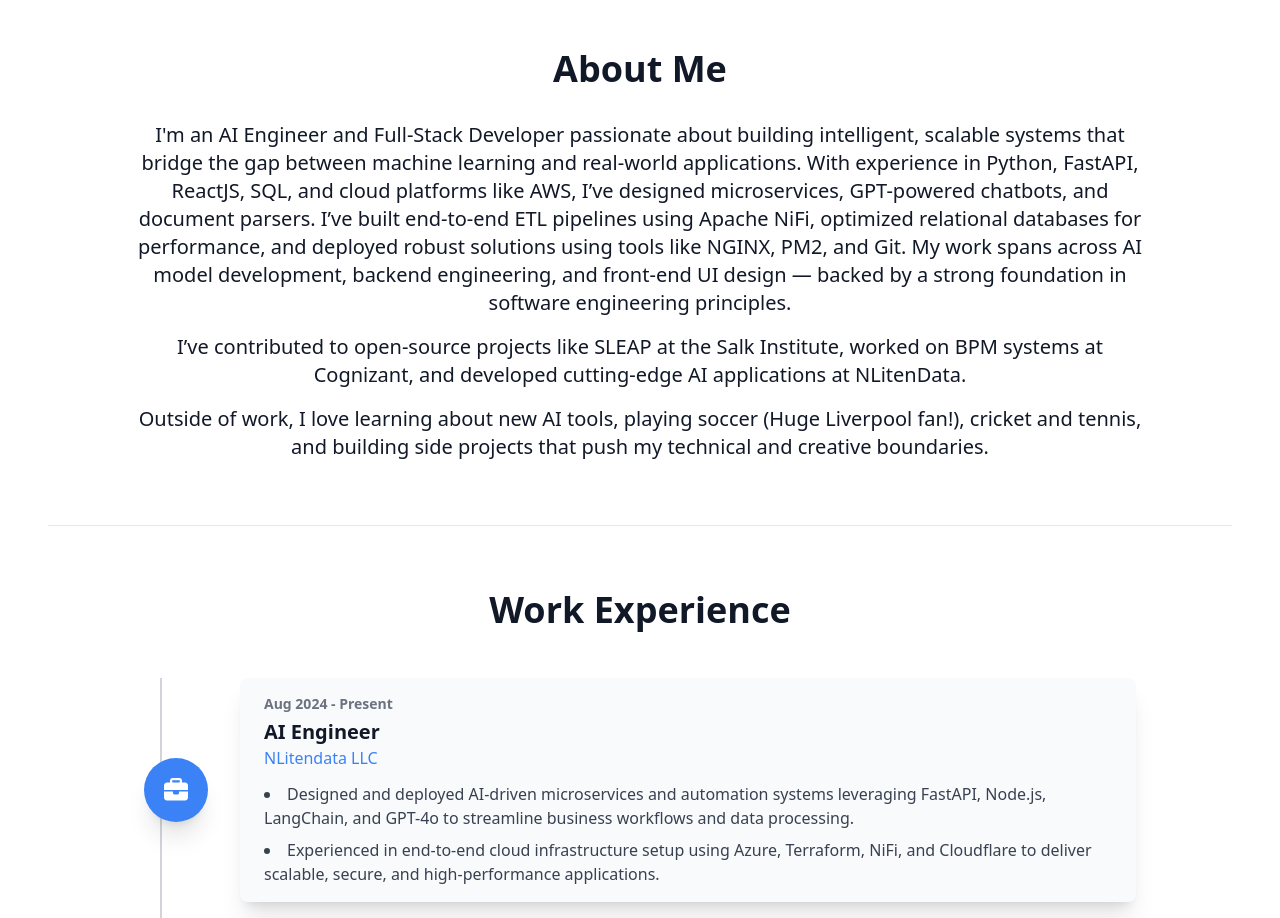
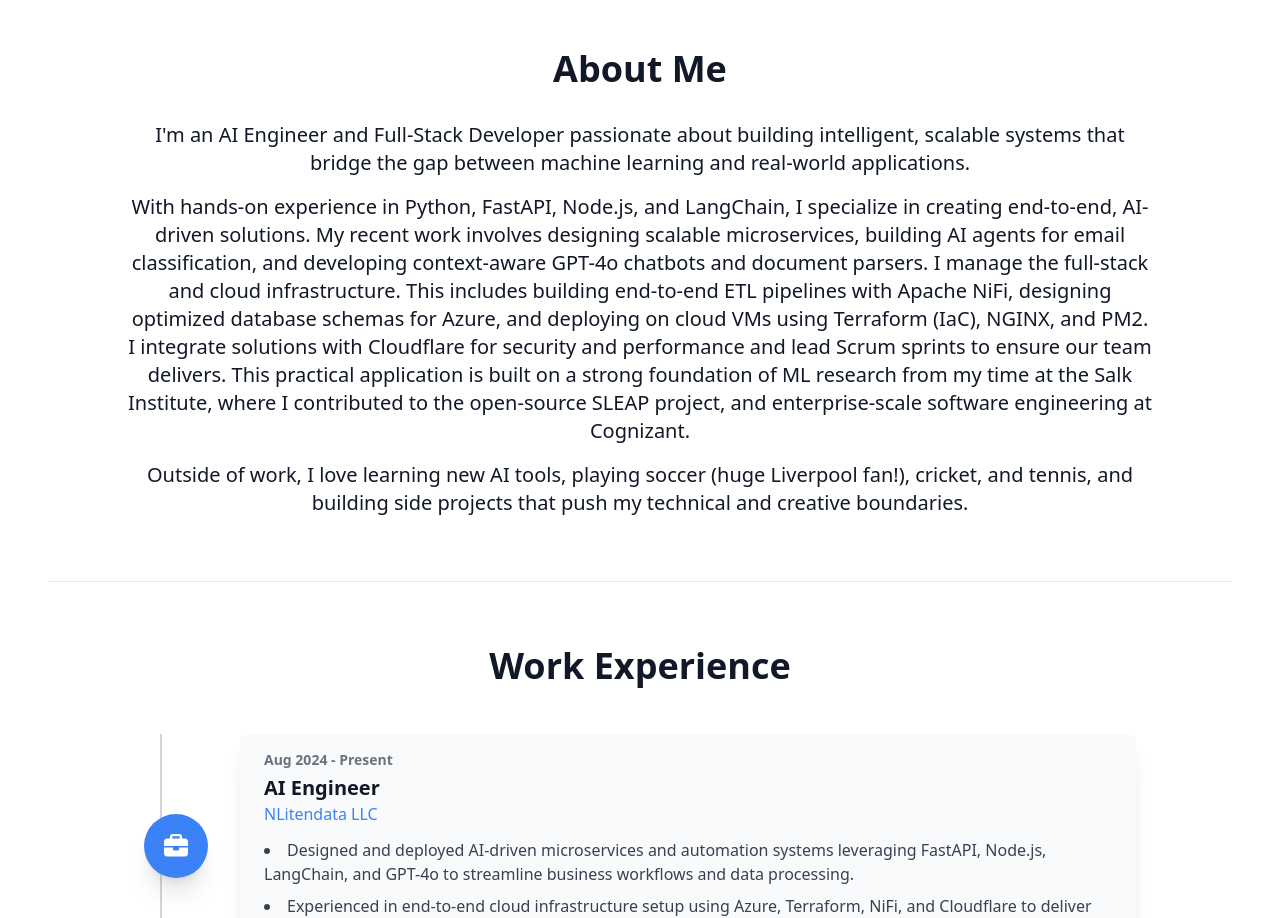
Before and after one commit to shrivaths16/profile, a Next.js app: page / in a window 1280 px wide. Shown: the part 880-1798 px from the top of the page. Built offline with nearby package versions, Linux system fonts and the light colour scheme.

Commit message:
update about

```diff
--- a/components/About.tsx
+++ b/components/About.tsx
@@ -5,13 +5,15 @@ const About = () => (
       {/* Widen the container and increase text size */}
       <div className="max-w-5xl mx-auto text-xl text-center">
         <p className="mb-4">
-        I'm an AI Engineer and Full-Stack Developer passionate about building intelligent, scalable systems that bridge the gap between machine learning and real-world applications. With experience in Python, FastAPI, ReactJS, SQL, and cloud platforms like AWS, I’ve designed microservices, GPT-powered chatbots, and document parsers. I’ve built end-to-end ETL pipelines using Apache NiFi, optimized relational databases for performance, and deployed robust solutions using tools like NGINX, PM2, and Git. My work spans across AI model development, backend engineering, and front-end UI design — backed by a strong foundation in software engineering principles.
+        I'm an AI Engineer and Full-Stack Developer passionate about building intelligent, scalable systems that bridge the gap between machine learning and real-world applications.
         </p>
         <p className="mb-4">
-        I’ve contributed to open-source projects like SLEAP at the Salk Institute, worked on BPM systems at Cognizant, and developed cutting-edge AI applications at NLitenData.
+        With hands-on experience in Python, FastAPI, Node.js, and LangChain, I specialize in creating end-to-end, AI-driven solutions. My recent work involves designing scalable microservices, building AI agents for email classification, and developing context-aware GPT-4o chatbots and document parsers.
+        I manage the full-stack and cloud infrastructure. This includes building end-to-end ETL pipelines with Apache NiFi, designing optimized database schemas for Azure, and deploying on cloud VMs using Terraform (IaC), NGINX, and PM2. I integrate solutions with Cloudflare for security and performance and lead Scrum sprints to ensure our team delivers.
+        This practical application is built on a strong foundation of ML research from my time at the Salk Institute, where I contributed to the open-source SLEAP project, and enterprise-scale software engineering at Cognizant.
         </p>
         <p className="mb-4">
-        Outside of work, I love learning about new AI tools, playing soccer (Huge Liverpool fan!), cricket and tennis, and building side projects that push my technical and creative boundaries.
+        Outside of work, I love learning new AI tools, playing soccer (huge Liverpool fan!), cricket, and tennis, and building side projects that push my technical and creative boundaries.
         </p>
       </div>
     </section>
```
